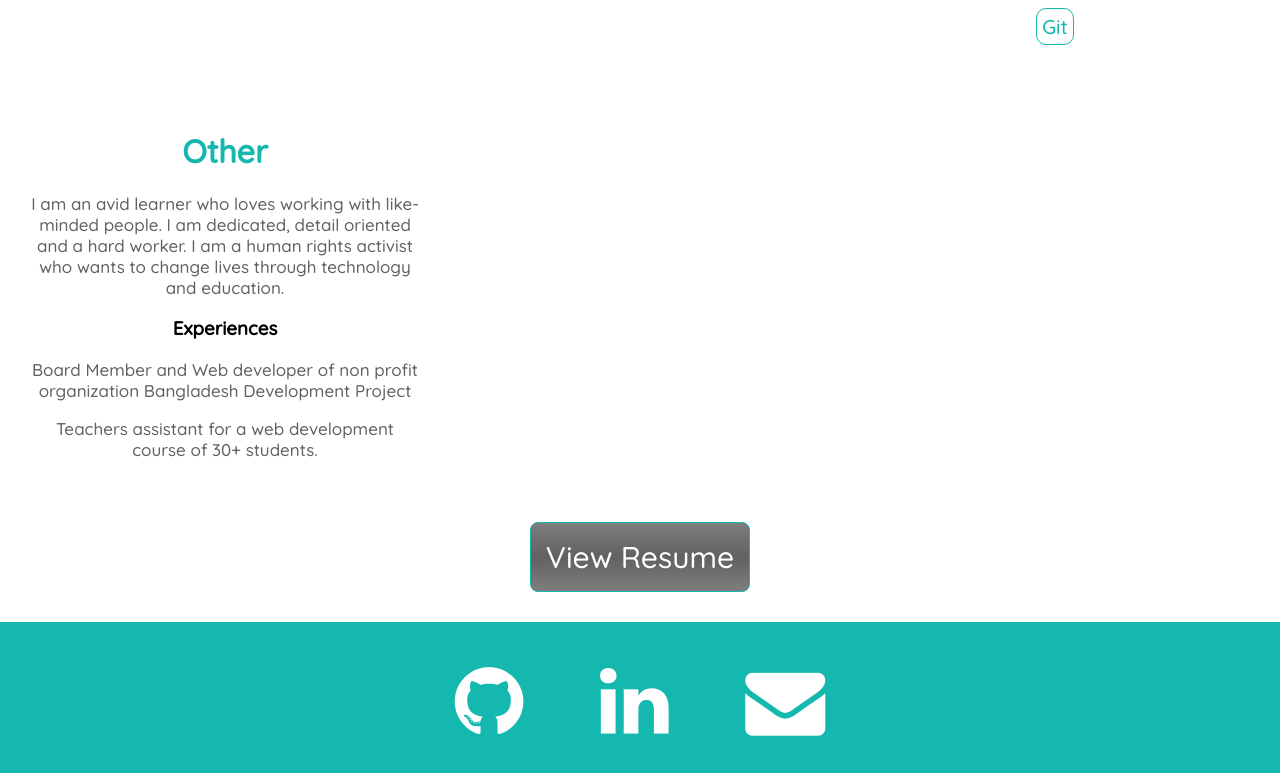
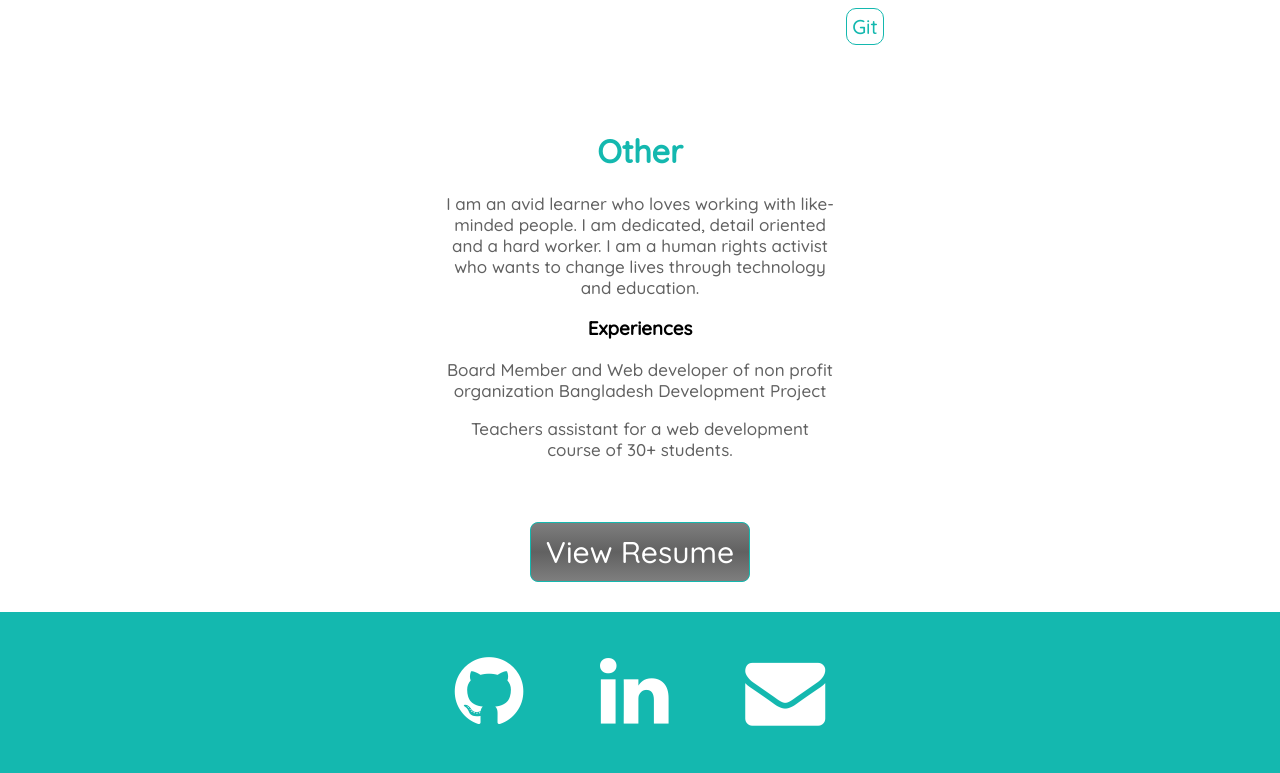
Before and after one commit to Marjan154/marjan-personal-website, a React (Create React App) app: page /#/ in a window 1280 px wide. Shown: the part 3676-4449 px from the top of the page. Built offline with nearby package versions, Linux system fonts and the light colour scheme.

Commit message:
centered skills

```diff
--- a/src/styles/home.css
+++ b/src/styles/home.css
@@ -74,7 +74,7 @@ body {
   border: none;
   border-radius: 8px;
   color: white;
-  padding: 15px;
+  padding: 10px 15px 10px 15px;
   text-align: center;
   text-decoration: none;
   display: inline-block;
@@ -122,7 +122,8 @@ body {
   display: flex;
   align-content: center;
   flex-flow: row wrap;
-  justify-content: space-between;
+  justify-content: center;
+  width: 100vw;
 }
 
 .homeSection {
```
